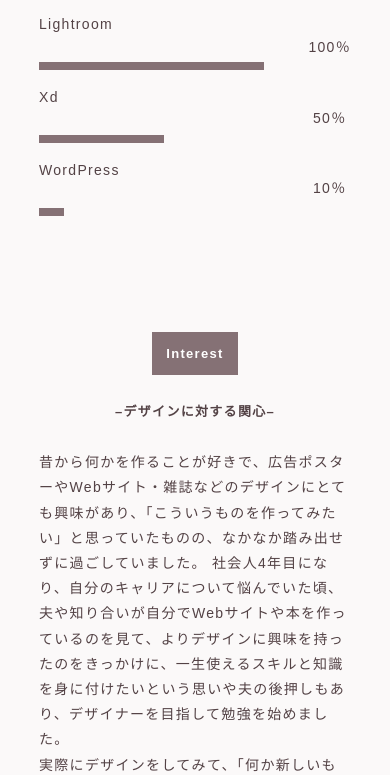
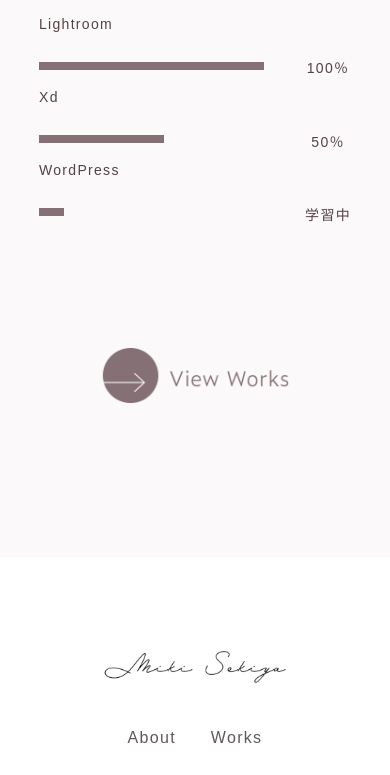
Before and after one commit to mxxi22/Portfolio, a plain HTML site: page about.html in a window 390 px wide. Shown: the part 3118-3893 px from the top of the page. Drawn offline with Linux system fonts and the light colour scheme.

Commit message:
modified some contents

```diff
--- a/about.html
+++ b/about.html
@@ -15,7 +15,7 @@
     <meta property="og:url" content="サイトのURL"/>
     <meta property="og:title" content="MiKi SEKIYA Portfolio Website"/>
     <meta property="og:image" content="./images/bl_mv_img.png"/>
-    <meta property="og:description" content="MiKi SEKIYA 都内で活動するWebデザイナーMiKi SEKIYAのポートフォリオサイト ただお洒落なだけじゃない、きちんと伝わるデザインを。これまで培ってきたコミュニケーション能力とホスピタリティで、人々に寄り添ったデザイナーを目指していきます。ご依頼は各種SNSよりお願いいたします"/>
+    <meta property="og:description" content="MiKi SEKIYA 都内で活動するWebデザイナーMiKi SEKIYAのポートフォリオサイト 分かりやすさと美しさを両立させたデザインを。これまで培ってきたコミュニケーション能力とホスピタリティで、人々に寄り添ったデザイナーを目指していきます。ご依頼は各種SNSよりお願いいたします"/>
     <meta property="og:locale" content="ja">
     <!-- Twitter -->
     <meta name="twitter:card" content="summary"/>
@@ -246,7 +246,7 @@
           <p>60％</p>
           <p>100％</p>
           <p>50％</p>
-          <p>10％</p>
+          <p>学習中</p>
         </div>
       </div>
     </div>
@@ -254,7 +254,7 @@
   </div>
   <!-- bl.skills -->
   <!-- bl.interest -->
-  <div class="fade-block">
+  <!-- <div class="fade-block">
   <div class="bl_about interest">
     <div class="bl_label_bg">
       <span class="bl_label">Interest</span>
@@ -270,7 +270,7 @@
         </p>
         <div class="spacer"></div>
         <p>
-        ただお洒落なだけじゃない、きちんと伝わるデザインを。今まで培ってきたコミュニケーション力とホスピタリティで、人々に寄り添ったデザイナーを目指していきます。<br>
+        分かりやすさと美しさを両立させたデザインを。今まで培ってきたコミュニケーション力とホスピタリティで、人々に寄り添ったデザイナーを目指していきます。<br>
         </p>
         <div class="spacer"></div>
         <p>
@@ -279,7 +279,7 @@
       </div>
     </div>
   </div>
-  </div>
+  </div> -->
 <!-- bl.interest -->
 <!-- el_btn_view -->
   <div class="el_btn_view">
--- a/css/about.css
+++ b/css/about.css
@@ -244,7 +244,7 @@
   border-bottom: #857175 8px solid;
 }
 .bl_skills_txtItem_percent p{
-  padding-top: 40px;
+  padding-top: 48px;
   font-size: 1.4rem;
 }
 /* --------ここまで-------- */
@@ -358,9 +358,6 @@ p{
 .bl_skills_txt{
   width: 80%;
 }
-.bl_skills_txtItem_percent p{
-  padding-top: 45px;
-}
 /* --------ここまで-------- */
 
 /* btn */
```
Also changed, not shown: index.html (+2 -2 lines), works.html (+1 -1 lines), works_choco.html (+1 -1 lines), works_gelateria.html (+1 -1 lines), works_hatakeyama.html (+1 -1 lines), works_lightlounge.html (+1 -1 lines), works_ludera.html (+1 -1 lines), works_naiku.html (+1 -1 lines), works_portfolio.html (+1 -1 lines), works_sakura.html (+1 -1 lines), works_smeta.html (+1 -1 lines), works_yoga.html (+1 -1 lines).
